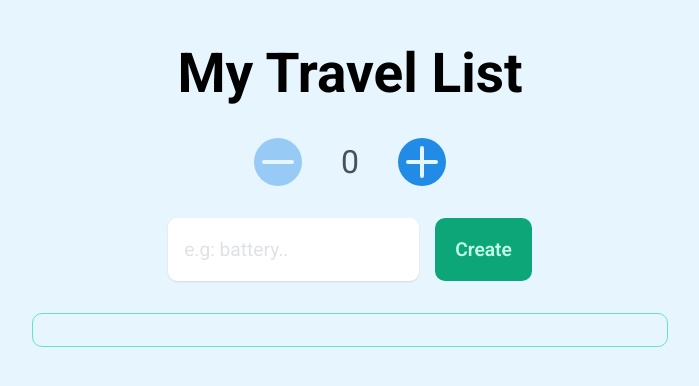
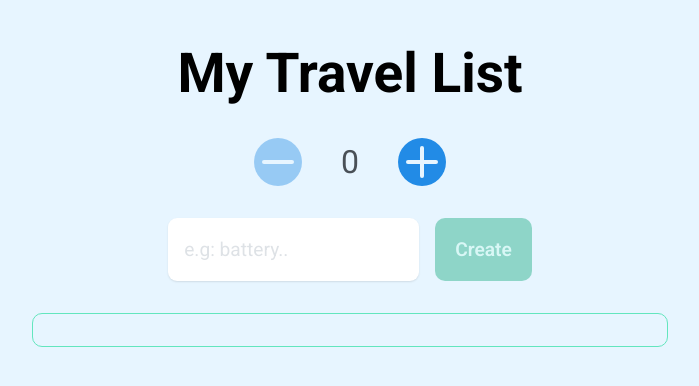
Before and after one commit to pauloh-neo/react-travel-list, a React (Vite) app: page / in a window 1280 px wide. Shown: the top 386 px of the page, without its empty margins (290-989 px from the left). Built offline with nearby package versions, Linux system fonts and the light colour scheme.

Commit message:
Fix Create Button

```diff
--- a/src/components/Form.jsx
+++ b/src/components/Form.jsx
@@ -50,7 +50,10 @@ export default function Form({itemsList, setItemsList, done}){
                     value={item}
                     onChange={(e) => setItems(e.target.value)}
                     />
-                <button type='submit'>Create</button>
+                <button
+                    type='submit'
+                    disabled={!item || quantity == 0}
+                    style={{ opacity: quantity === 0 ? 0.4 : 1 }}>Create</button>
             </div>
         </form>
     )
```
